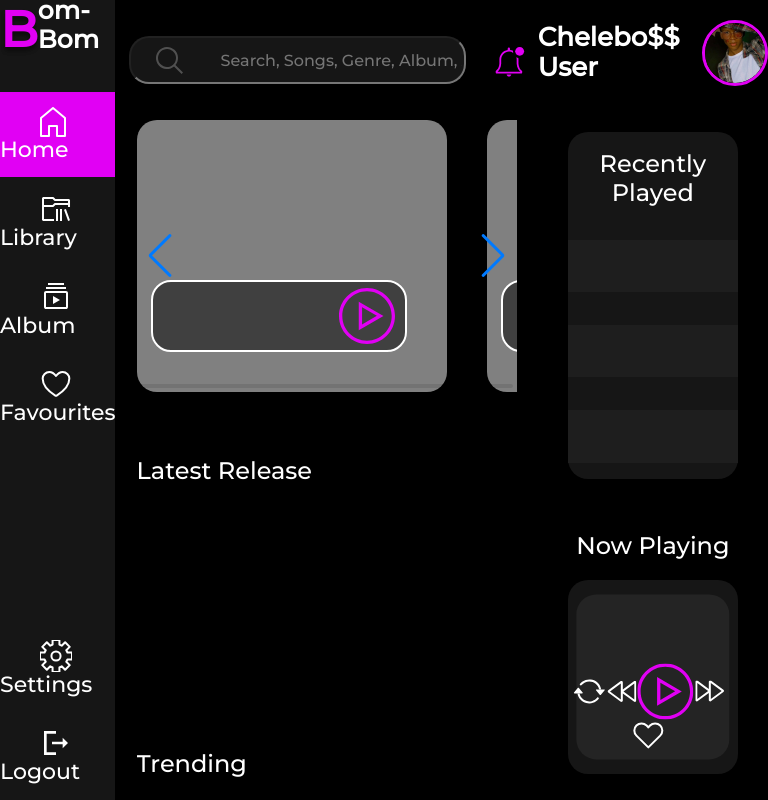
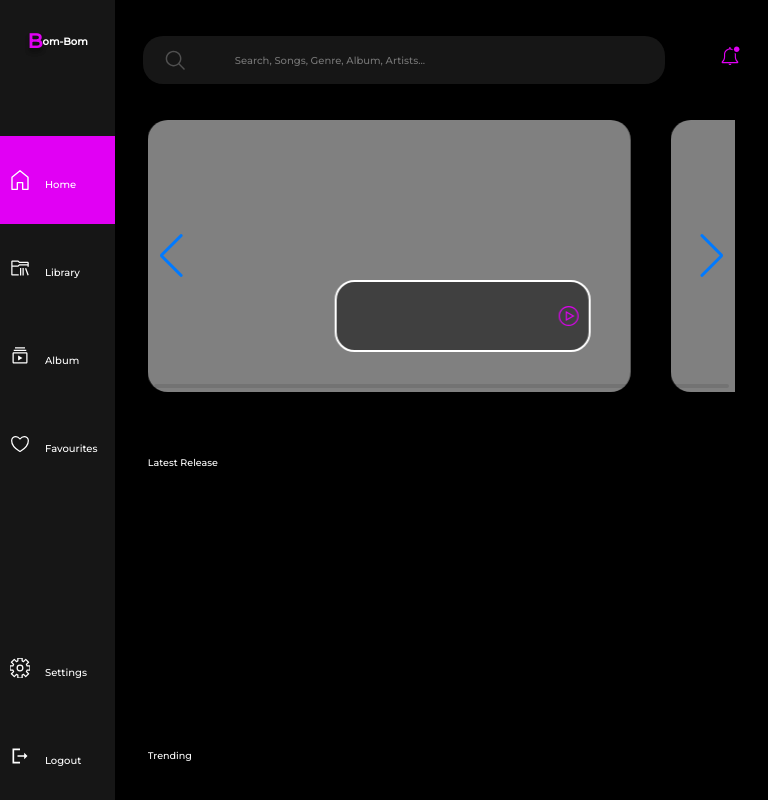
Before and after one commit to gigery33/AudioPlayer, a plain HTML site: page index.html in a window 768 px wide. Drawn offline with nearby package versions, Linux system fonts and the light colour scheme.

Commit message:
HTML fixes, adaptive css added

```diff
--- a/css/style.css
+++ b/css/style.css
@@ -9,6 +9,8 @@ html {
   font-family: "Montserrat", sans-serif;
   color: #ffffff;
   overflow: hidden;
+  font-size: 25px;
+
 }
 body {
   height: 100%;
@@ -72,7 +74,7 @@ main {
   align-content: end;
   flex-wrap: wrap;
   font-weight: 500;
-  font-size: 22px;
+  font-size: 1rem;
 }
 #emptyLeft {
   flex-grow: 2.5;
@@ -98,21 +100,19 @@ main {
 #bigLet {
   color: #e100f4;
   font-weight: 700;
-  font-size: 50px;
+  font-size: 2rem;
   text-shadow: 0px 4px 4px rgba(0, 0, 0, 0.25), 0px 4px 4px rgba(0, 0, 0, 0.25);
-  /* padding-right: 2px; */
   display: flex;
   flex-wrap: wrap;
   align-content: end;
   font-weight: 700;
-  /* font-size: 25px; */
 }
 #smallLet {
   display: flex;
   flex-wrap: wrap;
   align-content: end;
   font-weight: 700;
-  font-size: 25px;
+  font-size: 1rem;
   padding-bottom: 5px;
 }
 .current {
@@ -164,6 +164,14 @@ main header {
   padding-left: 90px;
   color: white;
 }
+#Search input{
+  width: 100%;
+  background-color: rgba(22, 22, 22, 0);
+  border-style: none;
+  height: 100%  ;
+  color: white;
+}
+
 #SRCH {
   position: absolute;
   left: 6.14%;
@@ -223,11 +231,11 @@ main header {
 .slider_artist {
   font-style: normal;
   font-weight: 700;
-  font-size: 20px;
+  font-size: 0.8rem;
 }
 .slider_track {
   font-weight: 700;
-  font-size: 24px;
+  font-size: 0.96rem;
 }
 .triItems {
   height: 35%;
@@ -240,7 +248,7 @@ main header {
   padding-top: 10px;
   padding-bottom: 10px;
   font-weight: 500;
-  font-size: 24px;
+  font-size: 0.96rem;
 }
 .items {
   height: 300px;
@@ -344,7 +352,7 @@ main header {
 }
 #UserName {
   font-weight: 700;
-  font-size: 26px;
+  font-size: 1rem;
   display: flex;
   flex-wrap: wrap;
   align-content: center;
@@ -372,7 +380,7 @@ main header {
 #recentlyhead span,
 #nowhead span {
   font-weight: 500;
-  font-size: 24px;
+  font-size: 0.96rem;
   line-height: 29px;
   text-align: center;
 }
@@ -430,19 +438,19 @@ main header {
 }
 #title span {
   font-weight: 700;
-  font-size: 31px;
+  font-size: 1.24rem;
   line-height: 38px;
   color: #e100f4;
 }
 #title {
   align-self: center;
   font-weight: 700;
-  font-size: 31px;
+  font-size: 1.24rem;
 }
 #artist {
   align-self: center;
   font-weight: 700;
-  font-size: 18px;
+  font-size: 0.72rem;
   width: 80%;
   text-align: center;
   position: absolute;
@@ -471,3 +479,77 @@ main header {
   align-content: center;
   cursor: pointer;
 }
+
+/* Adaptation */
+@media (min-width: 1200px) and (max-width: 1800px){
+  html{
+    font-size: 20px;
+
+  }
+  .asideBlock svg{
+margin-left: 10px;
+margin-right: 15px;
+  }
+  svg{
+    width: 25px;
+    height: 25px;
+   }
+}
+@media (min-width: 960px) and (max-width: 1200px){
+  html{
+    font-size: 15px;
+  }
+  .asideBlock svg{
+    margin-left: 10px;
+    margin-right: 15px;
+      }
+  svg{
+  width: 20px;
+  height: 20px;
+  }
+ }
+@media (min-width: 768px) and (max-width: 960px){
+ html{
+    font-size: 15px;
+  }
+  .asideBlock svg{
+    margin-left: 10px;
+    margin-right: 15px;
+      }
+  svg{
+  width: 20px;
+  height: 20px;
+  }
+ }
+ @media (min-width: 200px) and (max-width: 768px){
+  html{
+    font-size: 10px;
+  }
+  .asideBlock svg{
+    margin-left: 10px;
+    margin-right: 15px;
+      }
+  svg{
+  width: 20px;
+  height: 20px;
+  }
+  #rightAs{
+    flex-basis: 0%;
+    width: 0px;
+    position: absolute;
+    opacity: 0;
+  }
+  main{
+    flex-basis:85%;
+  }
+  .items{
+    height: 200px;
+  }
+  #emptyNav{
+    flex-grow: 2;
+  }
+  .tItem svg{
+  height: 35px;
+  width: 35px;
+  }
+ }
--- a/index.html
+++ b/index.html
@@ -3,16 +3,21 @@
   <head>
     <meta charset="UTF-8" />
     <meta http-equiv="X-UA-Compatible" content="IE=edge" />
+
     <meta name="viewport" content="width=device-width, initial-scale=1.0" />
+
     <title>Bom-bom player</title>
+
     <link rel="preconnect" href="https://fonts.googleapis.com" />
     <link rel="preconnect" href="https://fonts.gstatic.com" crossorigin />
     <link
       href="https://fonts.googleapis.com/css2?family=Montserrat:wght@500&display=swap"
       rel="stylesheet"
     />
+
+    <link rel="stylesheet" href="css/normalise.css" />
     <link rel="stylesheet" href="css/style.css" />
-    <link rel="stylesheet" href="css/normalise.css" />
+
     <link
       rel="stylesheet"
       href="https://cdn.jsdelivr.net/npm/swiper@9/swiper-bundle.min.css"
@@ -29,8 +34,8 @@
       <header>
         <div id="logo">
           <div id="logoT">
-            <div id="bigLet">B</div>
-            <div id="smallLet">om-Bom</div>
+            <span id="bigLet">B</span>
+            <span id="smallLet">om-Bom</span>
           </div>
         </div>
       </header>
@@ -178,11 +183,13 @@
               fill-opacity="0.25"
             />
           </svg>
-          <input
-            id="Search"
+          <form action="" id="Search">
+            <input
+
             type="text"
             placeholder="Search, Songs, Genre, Album, Artists... "
           />
+          </form>
           <svg
             id="Bell"
             width="32"
```
